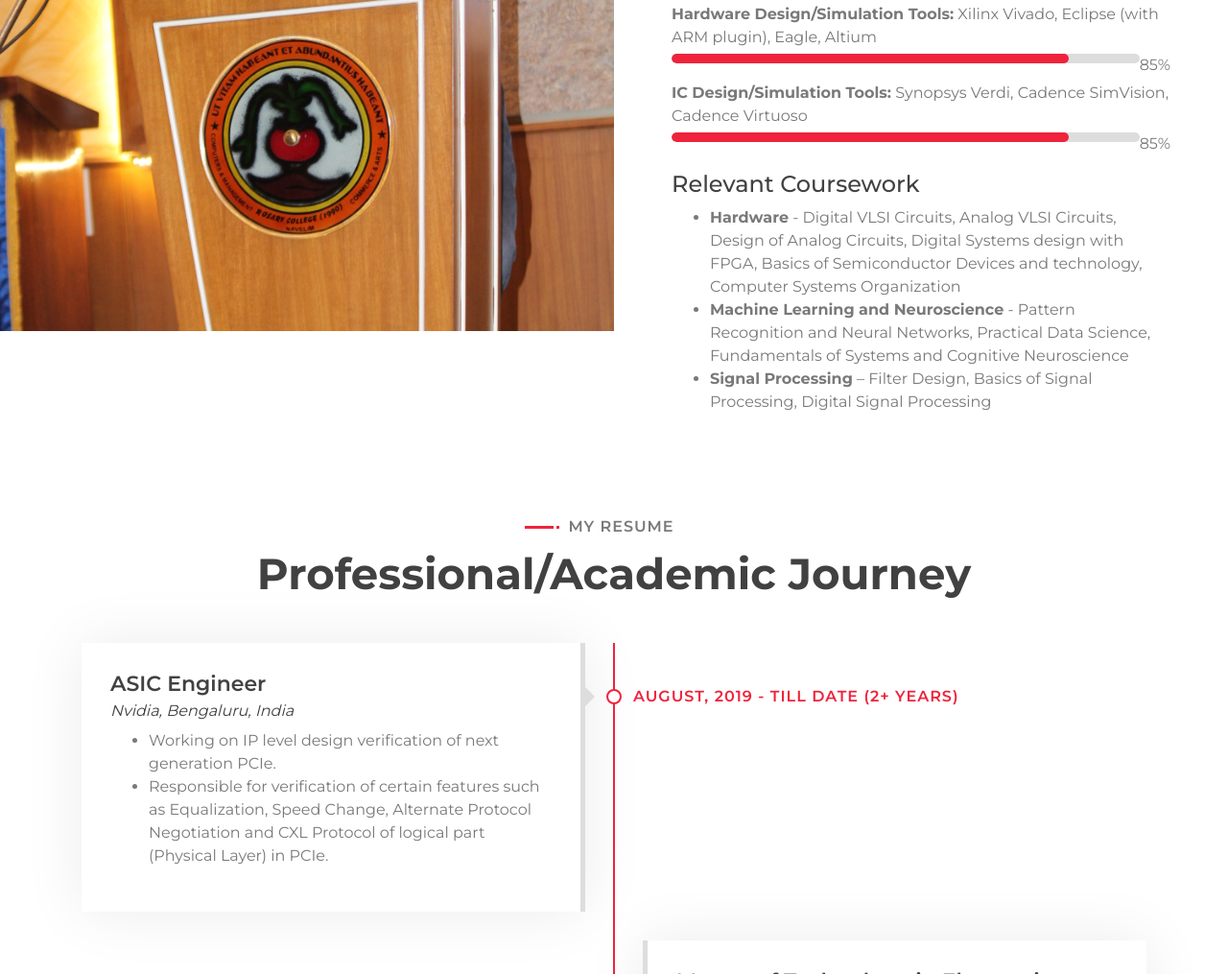
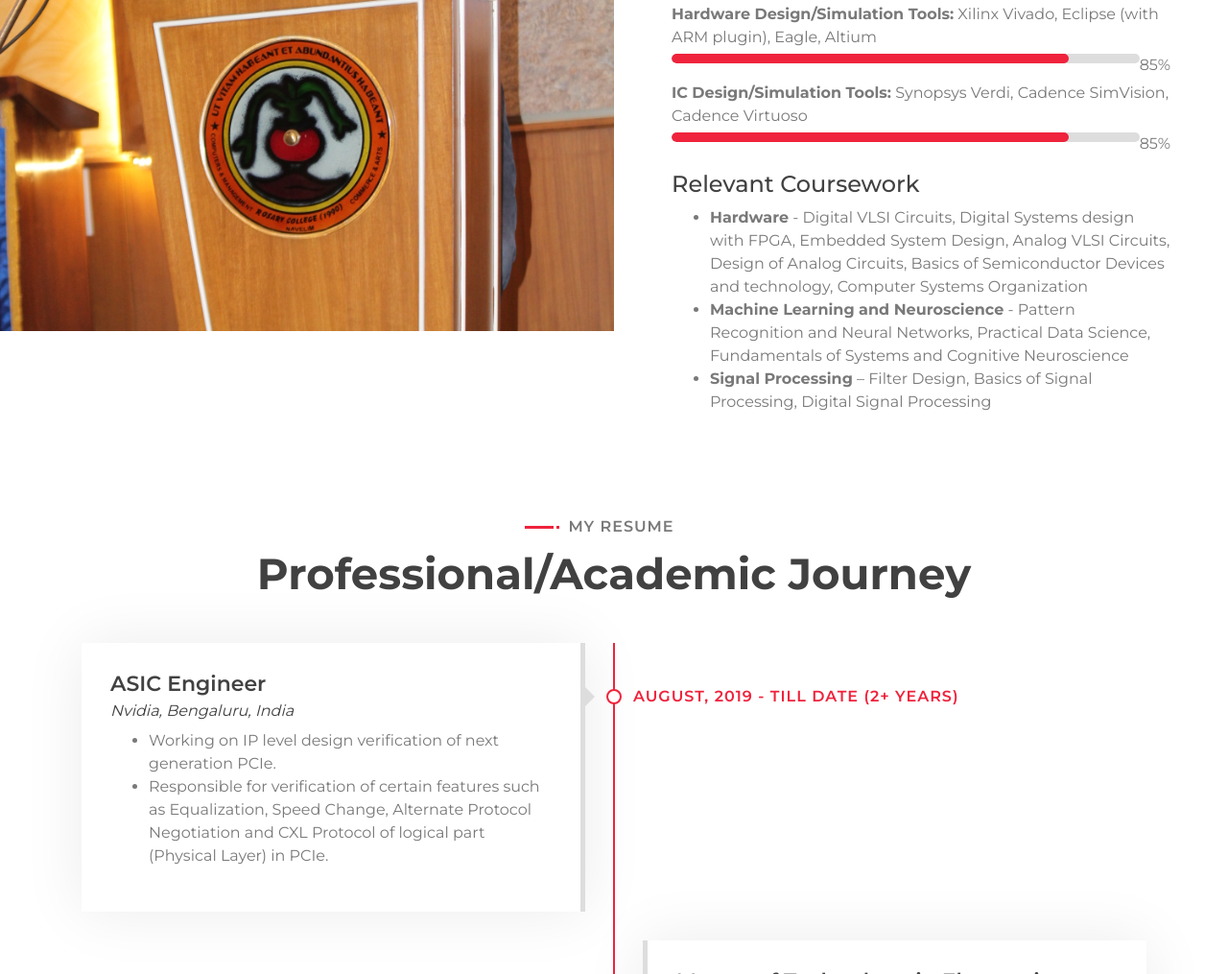
Before and after one commit to sarthakgupta/sarthakgupta.github.io, a plain HTML site: page index.html in a window 1280 px wide. Shown: the part 1464-2479 px from the top of the page at 96% size. Drawn offline with nearby package versions, Linux system fonts and the light colour scheme.

Commit message:
Updated Relevant coursework

```diff
--- a/index.html
+++ b/index.html
@@ -156,7 +156,7 @@
                             <div class="coursework">
                                 <h4> Relevant Coursework</h4>
                                 <ul>
-                                    <li><b>Hardware</b> - Digital VLSI Circuits, Analog VLSI Circuits, Design of Analog Circuits, Digital Systems design with FPGA, Basics of Semiconductor Devices and technology, Computer Systems Organization</li>
+                                    <li><b>Hardware</b> - Digital VLSI Circuits, Digital Systems design with FPGA, Embedded System Design, Analog VLSI Circuits, Design of Analog Circuits, Basics of Semiconductor Devices and technology, Computer Systems Organization</li>
                                     <li><b>Machine Learning and Neuroscience</b> - Pattern Recognition and Neural Networks, Practical Data Science, Fundamentals of Systems and Cognitive Neuroscience</li>
                                     <li><b>Signal Processing</b> – Filter Design, Basics of Signal Processing, Digital Signal Processing</li>
                                 </ul>
```
